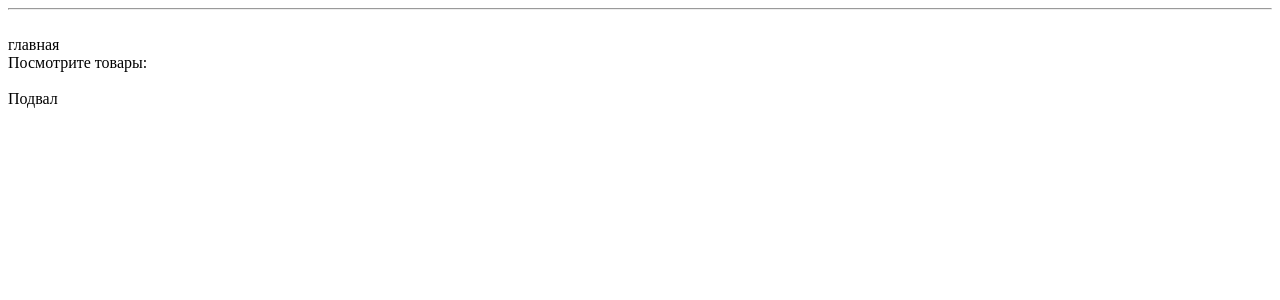
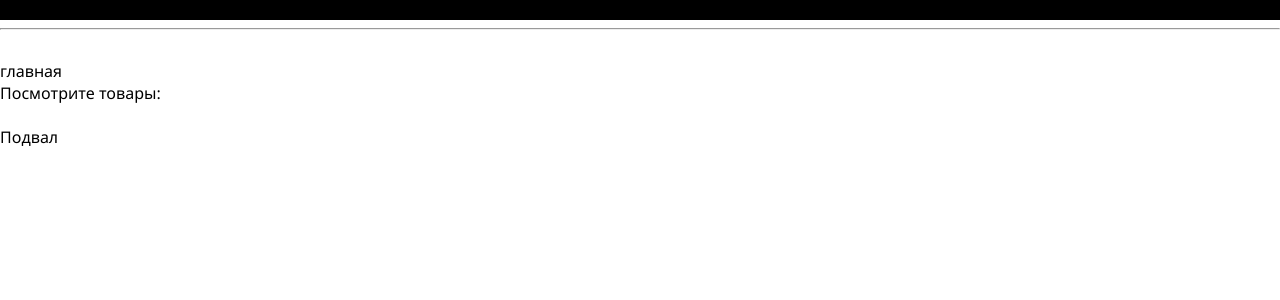
Before and after one commit to Jamelich/new-mvc, a PHP site: page / in a window 1280 px wide. Shown: the top 300 px of the page. Run offline with PHP 8.4, Linux system fonts and the light colour scheme; data that the repository does not hold is empty.

Commit message:
Стилизация меню

```diff
--- a/views/assets/css/style.css
+++ b/views/assets/css/style.css
@@ -1,14 +1,65 @@
-        .main_menu_item li,
-        .main_menu_item {
-            /* float: left; */
-            /* margin: 3px; */
-            list-style: none;
-        }
+body {
+    padding: 0;
+    margin: 0;
+    font-family: 'Segoe UI', Tahoma, Geneva, Verdana, sans-serif;
+}
 
-        .sub_menu {
-            margin: 0 !important;
-        }
-        /* .nav_items {
-            display: flex;
-            justify-content: space-around;
-        } */
+ul {
+    margin: 0;
+    padding: 0;
+}
+
+a {
+    text-decoration: none;
+}
+
+nav {
+    background: #000;
+    /* padding: 5px 0; */
+}
+
+.menu__list li {
+    list-style: none;
+    position: relative;
+    background: rgb(196, 0, 0);
+    /* padding: 5px 15px; */
+    /* margin: 15px 0; */
+}
+
+.menu__list a {
+    color: rgb(255, 255, 255);
+    display: block;
+    padding: 10px 15px;
+    transition: all .5s;
+}
+
+.menu__list a:hover {
+    background-color: red;
+}
+
+.menu__list {
+    display: flex;
+    justify-content: space-around;
+    padding: 10px 0;
+    transition: all .5s;
+}
+
+.menu__list ul {
+    position: absolute;
+    left: 0;
+    top: 100%;
+    display: none;
+    padding: 0;
+    width: 200px;
+}
+
+.menu__list li:hover>ul {
+    display: block;
+}
+
+.menu__list ul ul {
+    display: none;
+    position: absolute;
+    top: 0;
+    left: 100%;
+}
--- a/views/header.php
+++ b/views/header.php
@@ -22,14 +22,18 @@
     }
     uasort($menus, 'cmp_function');
 
+    echo '<nav class="menu">';
+    echo '<ul class="menu__list">';
 
     foreach ($menus as $item) {
         if ($item['id_parent'] == 0) {
-            echo '<li class="main_menu_item"><a href="' . $item['url'] . '">' . $item['name'] . '</a>';
+            echo '<li><a class="menu__link" href="' . $item['url'] . '">' . $item['name'] . '</a>';
             search_child($item, $menus);
             echo '</li>';
         }
     }
+    echo '</ul>';
+    echo '</nav>';
 
     // функция поиска дочерних элементов
     function search_child($parent_item, $array_child)
@@ -43,11 +47,11 @@
         }
 
         if ($count_ch > 0) {
-            echo '<ul class="sub_menu">';
+            echo '<ul class="sub-menu__list">';
 
             foreach ($arr_child as $child) {
                 if ($parent_item['id_menu_item'] == $child['id_parent']) {
-                    echo '<li class="sum_menu_item"><a href="' . $child['url'] . '">' . $child['name'] . '</a>';
+                    echo '<li><a class="sub-menu__link" href="' . $child['url'] . '">' . $child['name'] . '</a>';
                     search_child($child, $array_child);
                 }
             }
```
